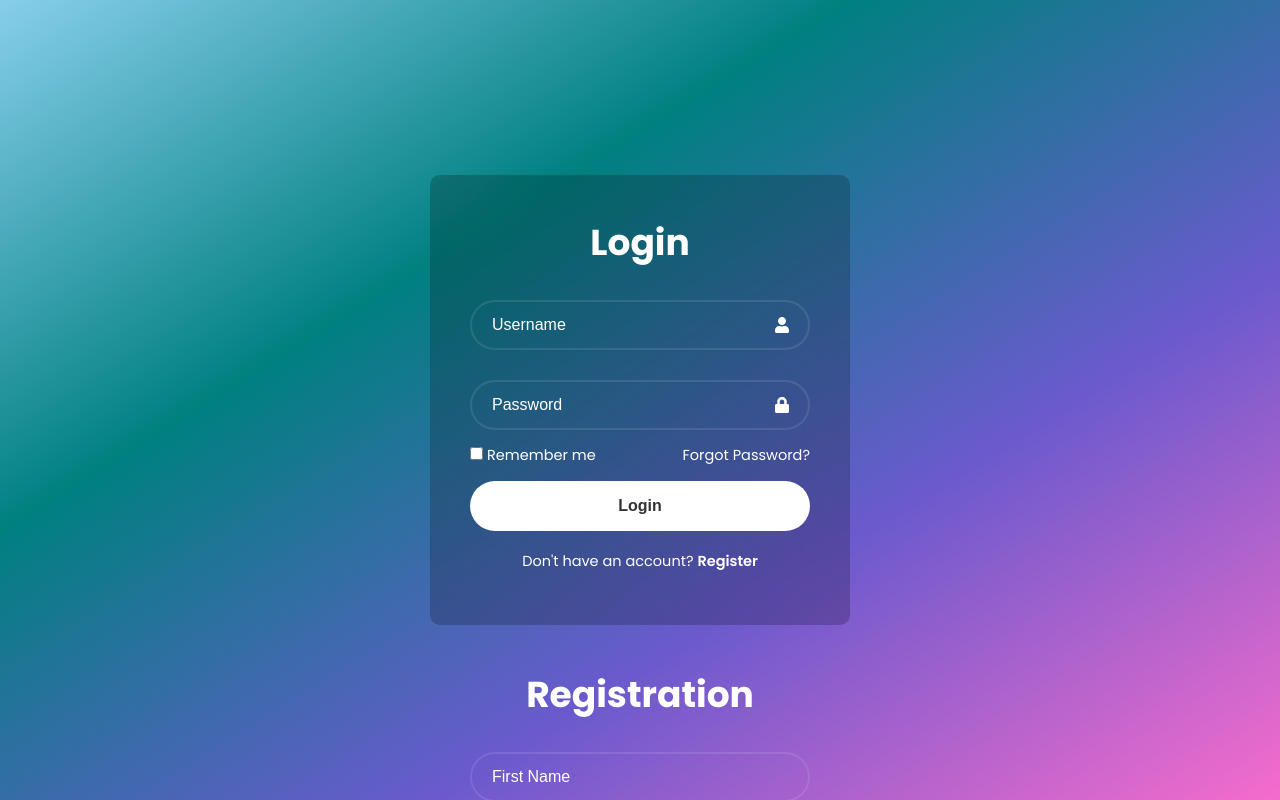
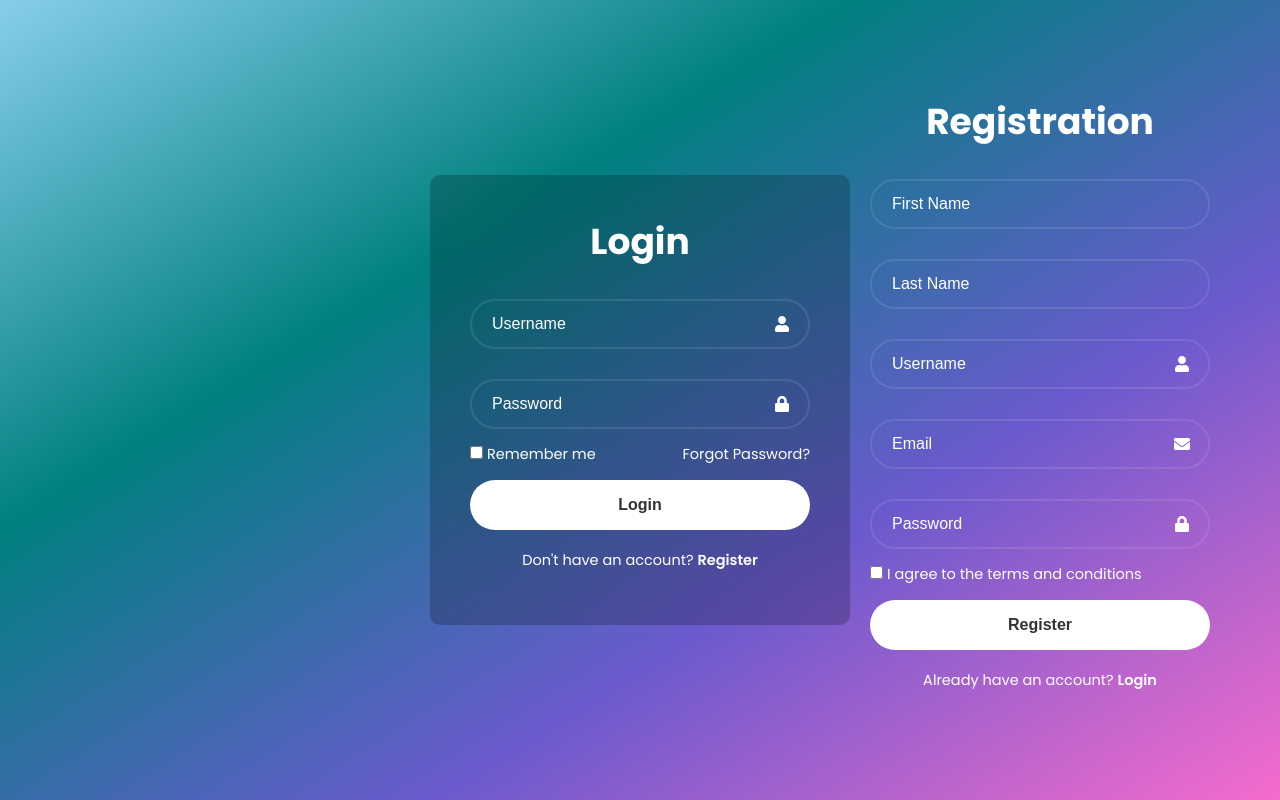
Before and after one commit to abd-005/login-registration, a React (Create React App) app: page / in a window 1280 px wide. Shown: the top 800 px of the page. Built offline with nearby package versions, Linux system fonts and the light colour scheme.

Commit message:
Structure & Design completed

```diff
--- a/src/Components/Assets/LoginRegister/LoginRegister.css
+++ b/src/Components/Assets/LoginRegister/LoginRegister.css
@@ -7,10 +7,16 @@
     backdrop-filter: blur(20px);
     border-radius: 10px;
     color: #fff;
+    display: flex;
+    align-items: center;
 }
 .wrapper .form-box{
     width: 100%;
     padding: 40px;
+}
+.wrapper .form-box.registration{
+    position: absolute;
+    translate: 400px;
 }
 form h1{
     font-size: 36px;
--- a/src/Components/Assets/LoginRegister/LoginRegister.jsx
+++ b/src/Components/Assets/LoginRegister/LoginRegister.jsx
@@ -52,13 +52,12 @@ const LoginRegister = () =>{
                     <FaLock className='icon'/>
                     </div>
                     <div className="remember-forgot">
-                        <label><input type="checkbox"/>Remember me</label>
-                        <a href="#">Forgot Password?</a>
+                        <label><input type="checkbox"/>I agree to the terms and conditions</label>
                     </div>
-                    <button type="submit">Login</button>
+                    <button type="submit">Register</button>
 
                     <div className="register-link">
-                        <p>Don't have an account? <a href="#">Register</a></p>
+                        <p>Already have an account? <a href="#">Login</a></p>
 
                     </div>
                 </form>
```
